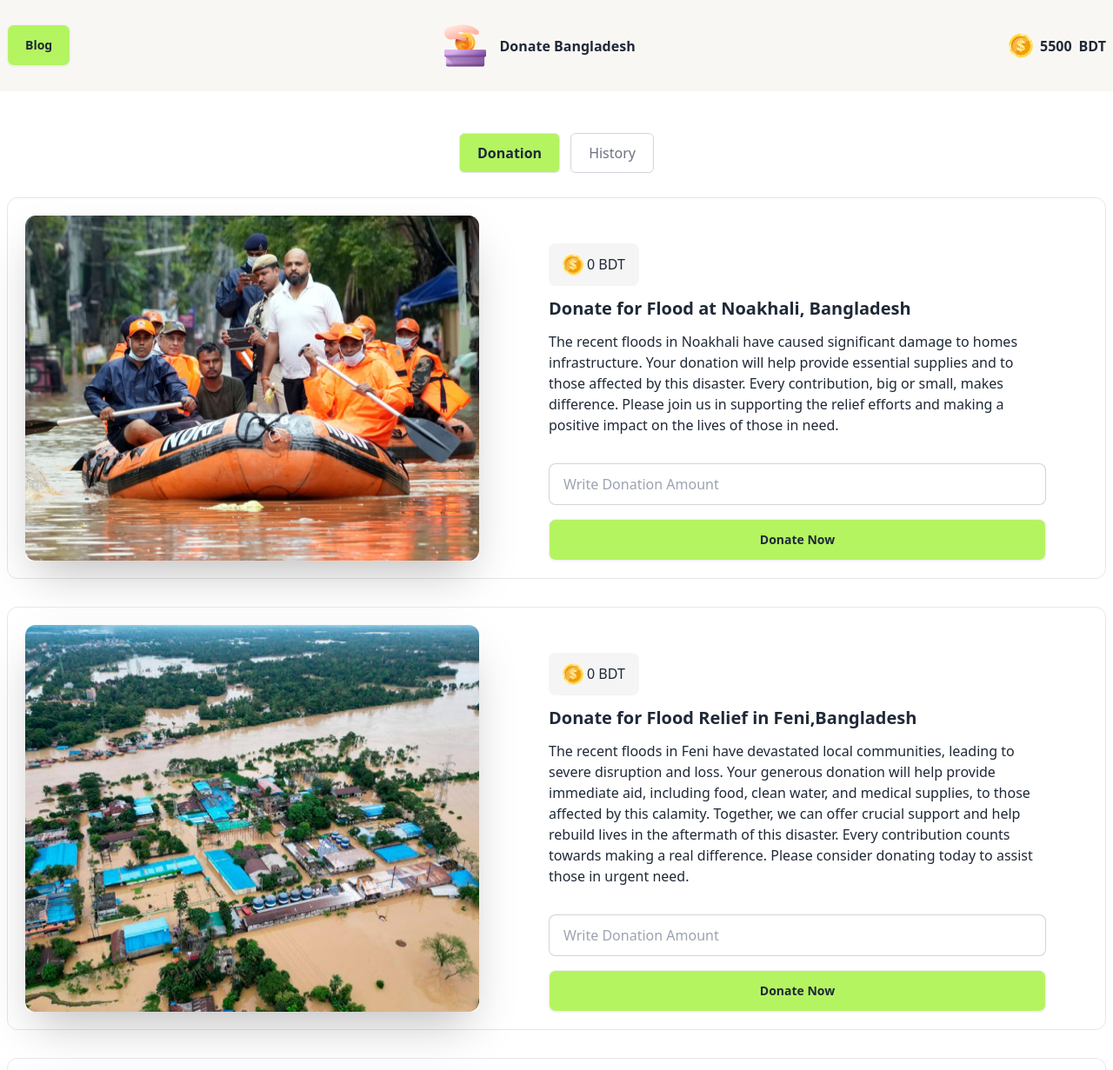
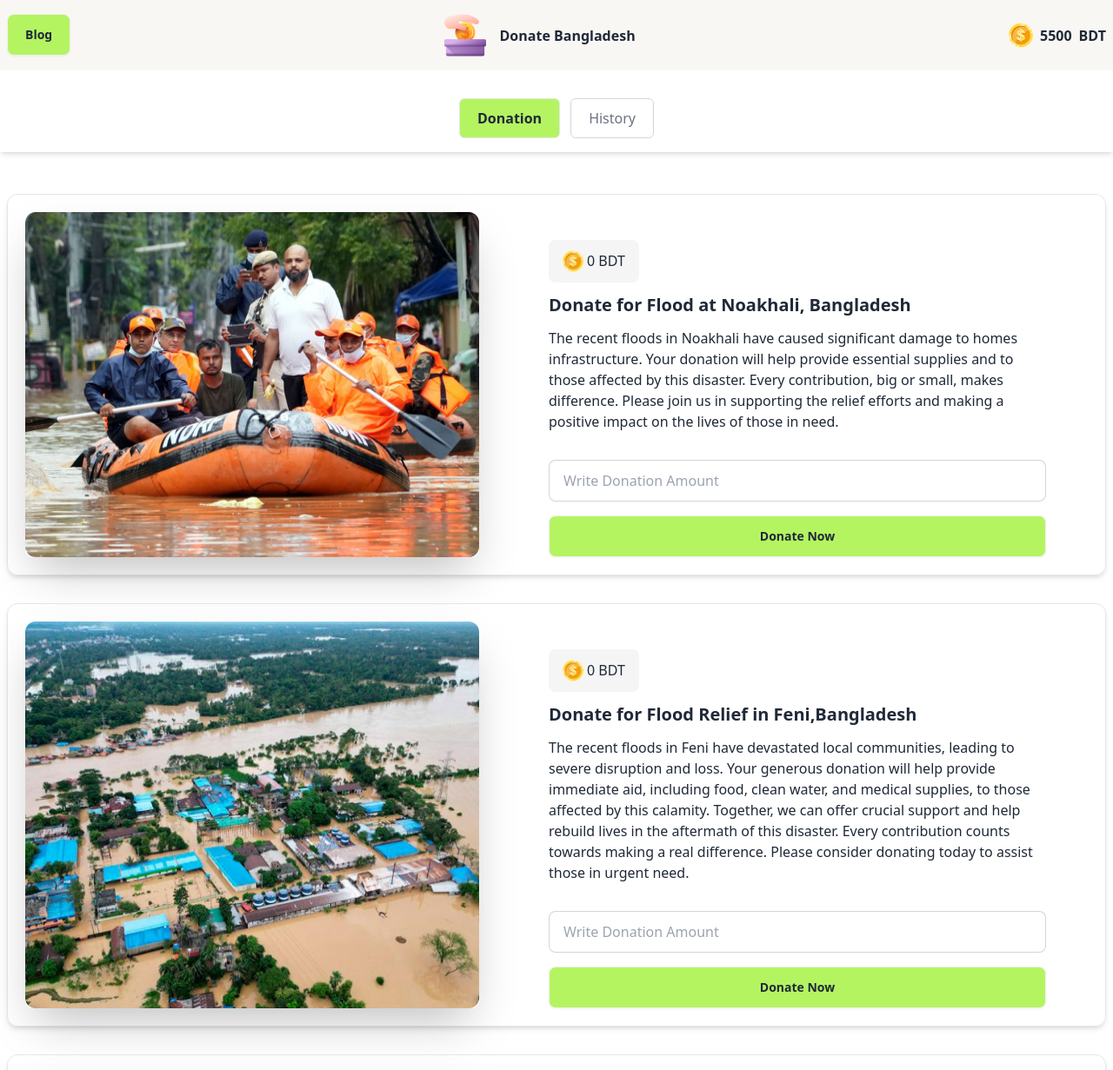
Before and after one commit to mehedi-hasan-rihat/B10A5, a plain HTML site: page index.html in a window 1280 px wide. Shown: the top 1231 px of the page at 87% size. Drawn offline with nearby package versions, Linux system fonts and the light colour scheme; files whose address does not match are found by name.

```diff
--- a/index.html
+++ b/index.html
@@ -33,8 +33,8 @@
 <body class="font-fontLex">
 
     <!-- Navbar section start -->
-    <nav class="sticky top-0" id="nav">
-          <div class="py-5  bg-navBg" id="navbar">
+    <nav class="sticky top-0 shadow-md mb-10" id="nav">
+          <div class="py-2  bg-navBg" id="navbar">
             <div class="flex justify-between container mx-auto font-bold p-2">
                 <div class="hidden sm:block">
                   <a href="./blog.html"><button class="btn bg-blogBtn px-5">Blog</button></a>
@@ -54,7 +54,7 @@
             </div>
           </div>
 
-        <div class="flex justify-center gap-3 mt-12 pb-5 items-center">
+        <div class="flex justify-center gap-3 mt-8 pb-4 items-center">
 
             <button class="border py-[10px] px-5 rounded-md bg-blogBtn font-bold" id="donationBtn">Donation</button>
 
@@ -66,7 +66,7 @@
     <!-- Donate section start -->
 
     <section class="Banner container mx-auto p-2 flex flex-col gap-8 pb-20"  id="donation">
-      <div class="p-5 border border-gray-200 rounded-xl">
+      <div class="p-5 border border-gray-200 rounded-xl shadow-md">
         <div class="text-center lg:text-left lg:flex gap-20  ">
           <div class="flex justify-center sm:min-w-max">
             <img
@@ -110,7 +110,7 @@
         </div>
       </div>
 
-      <div class="p-5 border border-gray-200 rounded-xl">
+      <div class="p-5 border border-gray-200 rounded-xl shadow-md">
         <div class="text-center lg:text-left lg:flex gap-20  ">
           <div class="flex justify-center sm:min-w-max">
             <img
@@ -138,7 +138,7 @@
           </div>
       </div>
 
-      <div class="p-5 border border-gray-200 rounded-xl">
+      <div class="p-5 border border-gray-200 rounded-xl shadow-md">
         <div class="text-center lg:text-left lg:flex gap-20  ">
            <div class="flex justify-center sm:min-w-max">
                 <img
```
